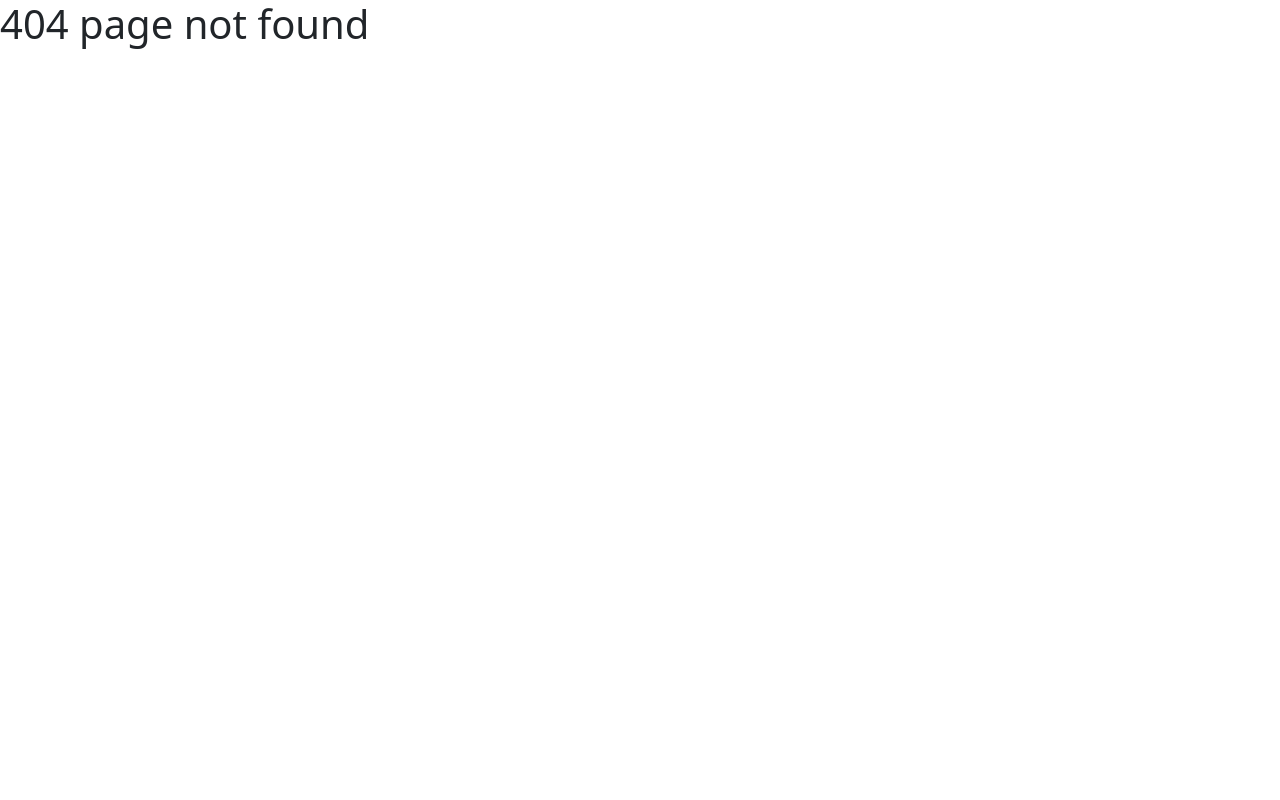
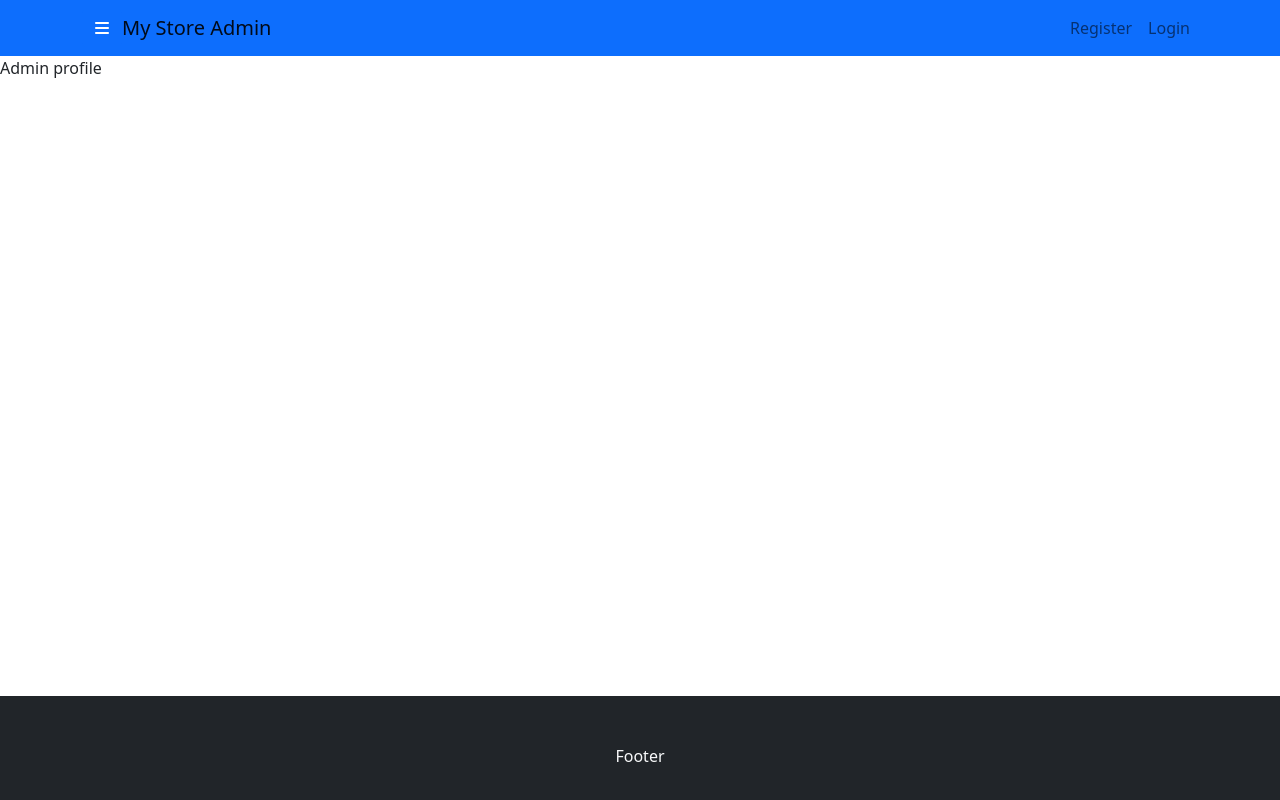
Before and after one commit to Dipak2056/ecommerce-frontend, a React (Create React App) app: page /admin-profile in a window 1280 px wide. Before the commit this address had no page. Shown: the top 800 px of the page. Built offline with nearby package versions, Linux system fonts and the light colour scheme.

Commit message:
created dashboard page and the slide-side bar

```diff
--- a/src/App.js
+++ b/src/App.js
@@ -6,12 +6,17 @@
 import { ToastContainer } from "react-toastify";
 import "react-toastify/dist/ReactToastify.css";
 import { EmailVerification } from "./pages/register-login/EmailVerification";
+import Dashboard from "./pages/dashboard/Dashboard";
+import AdminProfile from "./pages/admin-profile/AdminProfile";
 
 const App = () => {
   return (
     <div className="App">
       <BrowserRouter>
         <Routes>
+          {/* private routes  */}
+          <Route path="/dashboard" element={<Dashboard />} />
+          <Route path="/admin-profile" element={<AdminProfile />} />
           <Route path="/" element={<LoginPage />}></Route>
           <Route path="/register" element={<RegistrationPage />}></Route>
           <Route
--- /dev/null
+++ b/src/components/admin-sidebar/AdminSidebar.jsx
@@ -0,0 +1,29 @@
+import React, { useState } from "react";
+import Button from "react-bootstrap/Button";
+import Offcanvas from "react-bootstrap/Offcanvas";
+import { useDispatch, useSelector } from "react-redux";
+import { toggleSidebar } from "../../system-state/systemSlice";
+
+const AdminSidebar = () => {
+  const dispatch = useDispatch();
+  const { showAdminSidebar } = useSelector((state) => state.system);
+
+  return (
+    <div>
+      <Offcanvas
+        show={showAdminSidebar}
+        onHide={() => dispatch(toggleSidebar())}
+      >
+        <Offcanvas.Header closeButton>
+          <Offcanvas.Title>Offcanvas</Offcanvas.Title>
+        </Offcanvas.Header>
+        <Offcanvas.Body>
+          Some text as placeholder. In real life you can have the elements you
+          have chosen. Like, text, images, lists, etc.
+        </Offcanvas.Body>
+      </Offcanvas>
+    </div>
+  );
+};
+
+export default AdminSidebar;
--- /dev/null
+++ b/src/components/pages/layouts/AdminLayout.js
@@ -0,0 +1,20 @@
+import React from "react";
+import AdminSidebar from "../../admin-sidebar/AdminSidebar";
+import Footer from "./Footer";
+import { Header } from "./Header";
+
+const AdminLayout = ({ children }) => {
+  return (
+    <div>
+      {/* header  */}
+      <Header />
+      <AdminSidebar />
+      {/* main content  */}
+      <main className="main">{children}</main>
+      {/* footer  */}
+      <Footer />
+    </div>
+  );
+};
+
+export default AdminLayout;
--- a/src/components/pages/layouts/Header.jsx
+++ b/src/components/pages/layouts/Header.jsx
@@ -1,13 +1,19 @@
 import React from "react";
-import { Container, Navbar, Nav } from "react-bootstrap";
+import { Container, Navbar, Nav, Button } from "react-bootstrap";
 import { Link } from "react-router-dom";
-
 import { LinkContainer } from "react-router-bootstrap";
 
+import { useDispatch } from "react-redux";
+import { toggleSidebar } from "../../../system-state/systemSlice";
+
 export const Header = () => {
+  const dispatch = useDispatch();
   return (
     <Navbar bg="primary" expand="md" className="text-light">
       <Container>
+        <Button variant="primary" onClick={() => dispatch(toggleSidebar())}>
+          <i class="fa-solid fa-bars"></i>
+        </Button>
         <LinkContainer to="/">
           <Navbar.Brand>My Store Admin</Navbar.Brand>
         </LinkContainer>
--- /dev/null
+++ b/src/pages/admin-profile/AdminProfile.js
@@ -0,0 +1,12 @@
+import React from "react";
+import AdminLayout from "../../components/pages/layouts/AdminLayout";
+
+const AdminProfile = () => {
+  return (
+    <div>
+      <AdminLayout>Admin profile</AdminLayout>
+    </div>
+  );
+};
+
+export default AdminProfile;
--- /dev/null
+++ b/src/pages/dashboard/Dashboard.js
@@ -0,0 +1,12 @@
+import React from "react";
+import AdminLayout from "../../components/pages/layouts/AdminLayout";
+
+const Dashboard = () => {
+  return (
+    <div>
+      <AdminLayout>Dashboard</AdminLayout>
+    </div>
+  );
+};
+
+export default Dashboard;
--- a/src/store.js
+++ b/src/store.js
@@ -1,10 +1,13 @@
 import { configureStore } from "@reduxjs/toolkit";
+
 import signInUpReducer from "./pages/register-login/signInUpSlice";
+import systemReducer from "./system-state/systemSlice";
 
 const store = configureStore({
   reducer: {
     //reducer
     signInUp: signInUpReducer,
+    system: systemReducer,
   },
 });
 
--- /dev/null
+++ b/src/system-state/systemSlice.js
@@ -0,0 +1,14 @@
+import { createSlice } from "@reduxjs/toolkit";
+const initialState = { showAdminSidebar: false };
+const systemSlice = createSlice({
+  name: "systemSlice",
+  initialState,
+  reducers: {
+    toggleSidebar: (state) => {
+      state.showAdminSidebar = !state.showAdminSidebar;
+    },
+  },
+});
+const { reducer, actions } = systemSlice;
+export const { toggleSidebar } = actions;
+export default reducer;
```
Also changed, not shown: src/system-state/systemAction.js (added).
